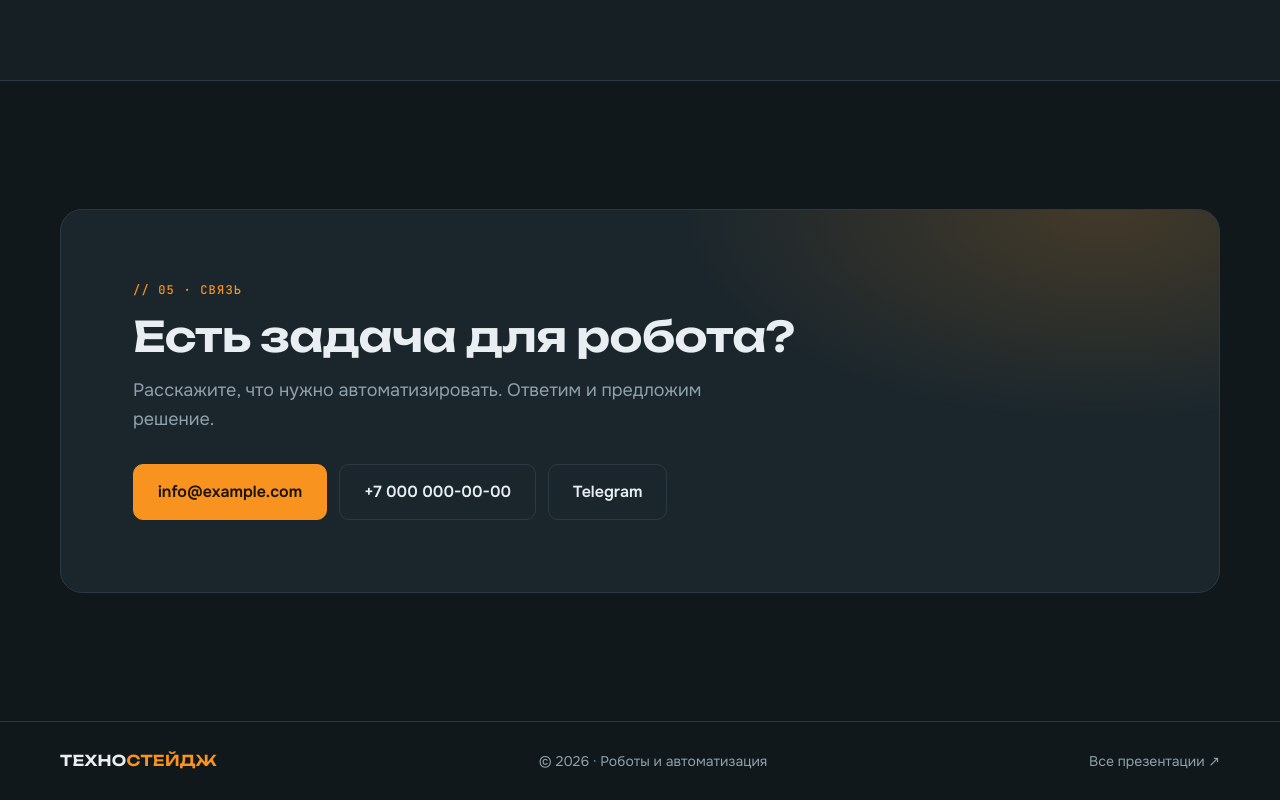
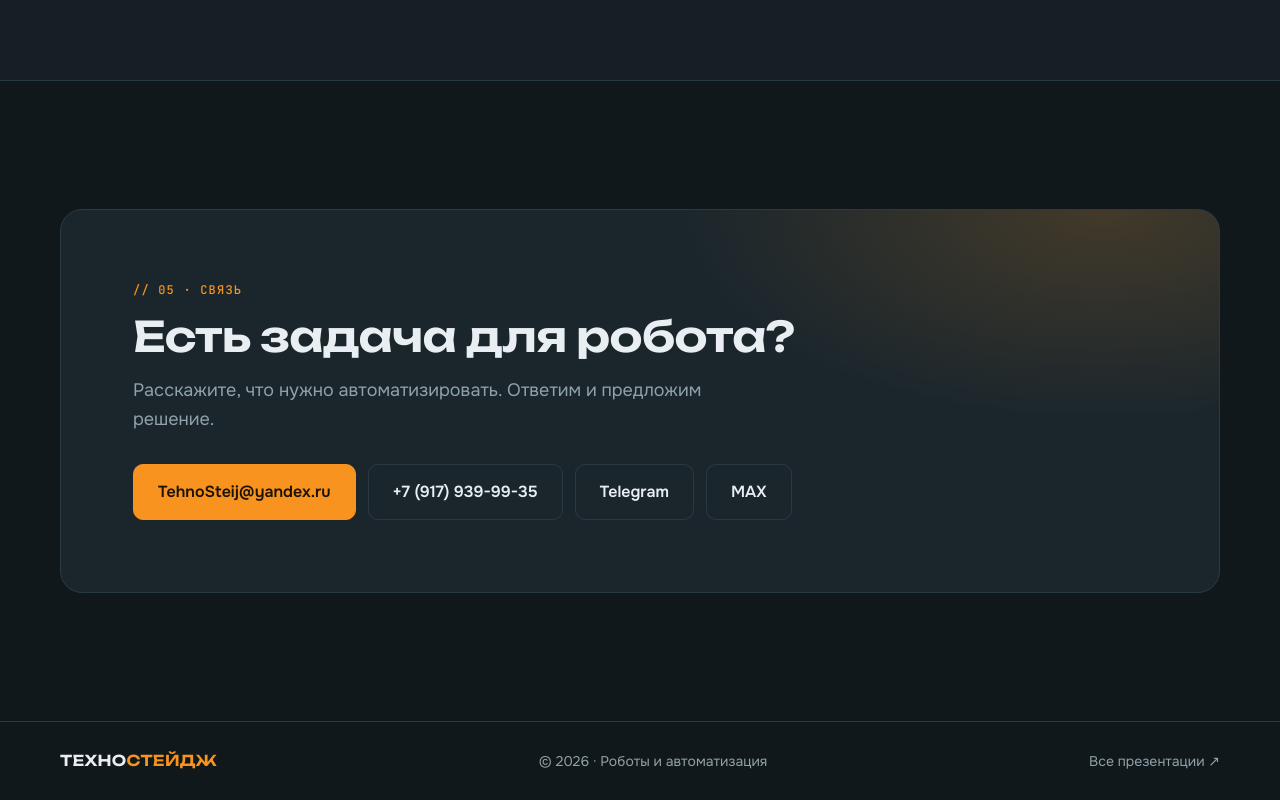
Before and after one commit to HaYuDo/tehnostage, a plain HTML site: page index.html in a window 1280 px wide. Shown: the part 4311-5111 px from the top of the page. Drawn offline with Linux system fonts and the light colour scheme.

Commit message:
Настоящие контакты и кнопка MAX
Co-Authored-By: Claude Opus 5.5 <noreply@anthropic.com>

```diff
--- a/index.html
+++ b/index.html
@@ -249,9 +249,10 @@
       <h2>Есть задача для робота?</h2>
       <p class="sub">Расскажите, что нужно автоматизировать. Ответим и предложим решение.</p>
       <div class="cta">
-        <a class="btn" href="mailto:info@example.com">info@example.com</a>
-        <a class="btn btn-ghost" href="tel:+70000000000">+7 000 000-00-00</a>
-        <a class="btn btn-ghost" href="https://t.me/" target="_blank" rel="noopener">Telegram</a>
+        <a class="btn" href="mailto:TehnoSteij@yandex.ru">TehnoSteij@yandex.ru</a>
+        <a class="btn btn-ghost" href="tel:+79179399935">+7 (917) 939-99-35</a>
+        <a class="btn btn-ghost" href="https://t.me/dazgomannn" target="_blank" rel="noopener">Telegram</a>
+        <a class="btn btn-ghost" href="https://max.ru/u/f9LHodD0cOK9AcFDkUE-KU3LDIc1wrUDdabtQ2YDgoaz1Evf9GF58Kk3YJA" target="_blank" rel="noopener">MAX</a>
       </div>
     </div>
   </div>
```
Also changed, not shown: training.html (+4 -3 lines), 1 other file.
